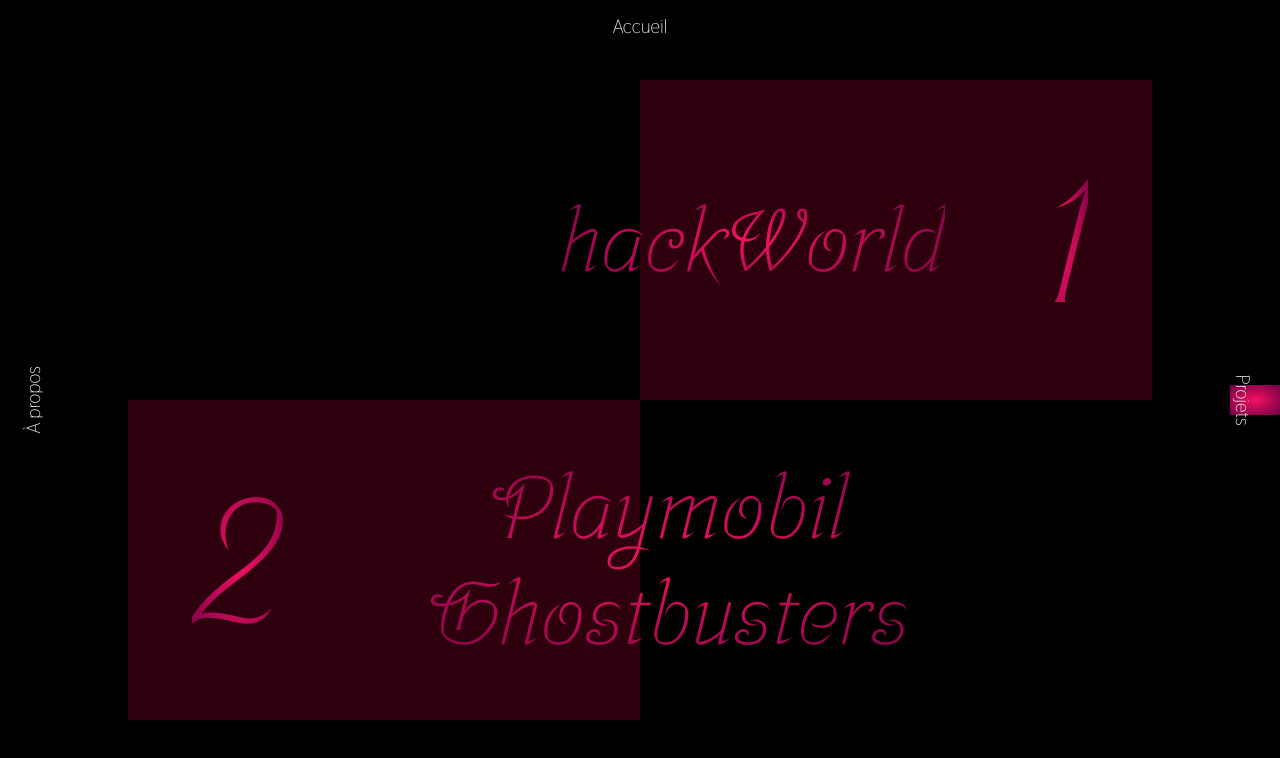
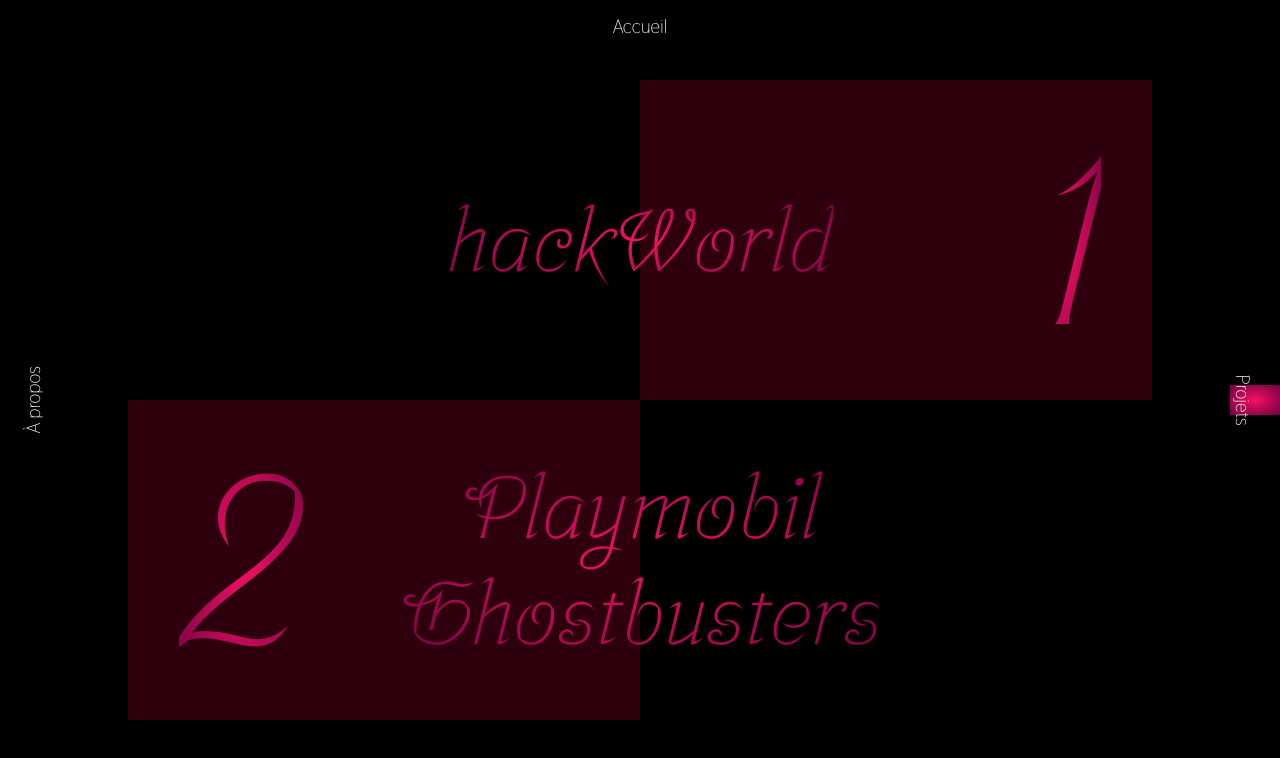
Before and after one commit to MoiraLS/Portfolio, a website built with Parcel: page src/screens/projects.html in a window 1280 px wide. Built offline with nearby package versions, Linux system fonts and the light colour scheme.

Commit message:
Positionnement terminé pour la page Projets

```diff
--- a/src/screens/projects.html
+++ b/src/screens/projects.html
@@ -14,8 +14,13 @@
 
   <div class="bookmark--projects"></div>
 
-  <div class="deco__project project--one"></div>
-  <div class="deco__project project--two"></div>
+  <div class="project__deco project__deco--one">
+    <span class="project__number">1</span>
+  </div>
+
+  <div class="project__deco project__deco--two">
+    <span class="project__number">2</span>
+  </div>
 
   <nav class="menu">
     <ul class="menu__items items">
@@ -25,15 +30,9 @@
     </ul>
   </nav>
 
-  <section class="project__one">
-    <span class="project__name name">hackWorld</span>
-    <span class="project__number">1</span>
-  </section>
+  <span class="project__name project__name--one">hackWorld</span>
 
-  <section class="project__two">
-    <span class="project__number number">2</span>
-    <span class="project__name">Playmobil Ghostbusters</span>
-  </section>
+  <span class="project__name project__name--two">Playmobil<br>Ghostbusters</span>
 
 </body>
 
--- a/src/scss/blocs/projects.scss
+++ b/src/scss/blocs/projects.scss
@@ -1,27 +1,35 @@
-.deco__project {
+.project__deco {
+  display: flex;
+  align-items: center;
   width: 40%;
   height: 40%;
   background: $first-color;
+
+  .project__number {
+    font-size: 15em;
+  }
 }
 
-.project--one {
+.project__deco--one {
+  justify-content: flex-end;
   position: absolute;
   top: 10%;
   right: 10%;
+
+  .project__number {
+    margin-right: 10%;
+  }
 }
 
-.project--two {
+.project__deco--two {
+  justify-content: flex-start;
   position: absolute;
   bottom: 10%;
   left: 10%;
-}
 
-.project__one {
-  @include flex-project;
-  position: absolute;
-  top: 10%;
-  right: 15%;
-  justify-content: flex-end;
+  .project__number {
+    margin-left: 10%;
+  }
 }
 
 .project__name,
@@ -33,23 +41,13 @@
   font-size: 5.5em;
 }
 
-.name {
-  margin-right: 1em;
+.project__name--one {
+  @include project-position;
+  top: 30%;
 }
 
-.project__number {
-  font-size: 11em;
+.project__name--two {
+ @include project-position;
+  top: 70%;
+  text-align: center;
 }
-
-.project__two {
-  @include flex-project;
-  position: absolute;
-  bottom: 10%;
-  left: 15%;
-  text-align: center;
-  justify-content: flex-start;
-}
-
-.number {
-  margin-right: 0.5em;
-}
--- a/src/scss/config/mixins.scss
+++ b/src/scss/config/mixins.scss
@@ -9,9 +9,8 @@
   @include gradient;
 }
 
-@mixin flex-project {
-  display: flex;
-  align-items: center;
-  height: 40vh;
-  width: 60vw;
+@mixin project-position {
+  position: absolute;
+  left: 50%;
+  transform: translateX(-50%) translateY(-50%);
 }
```
